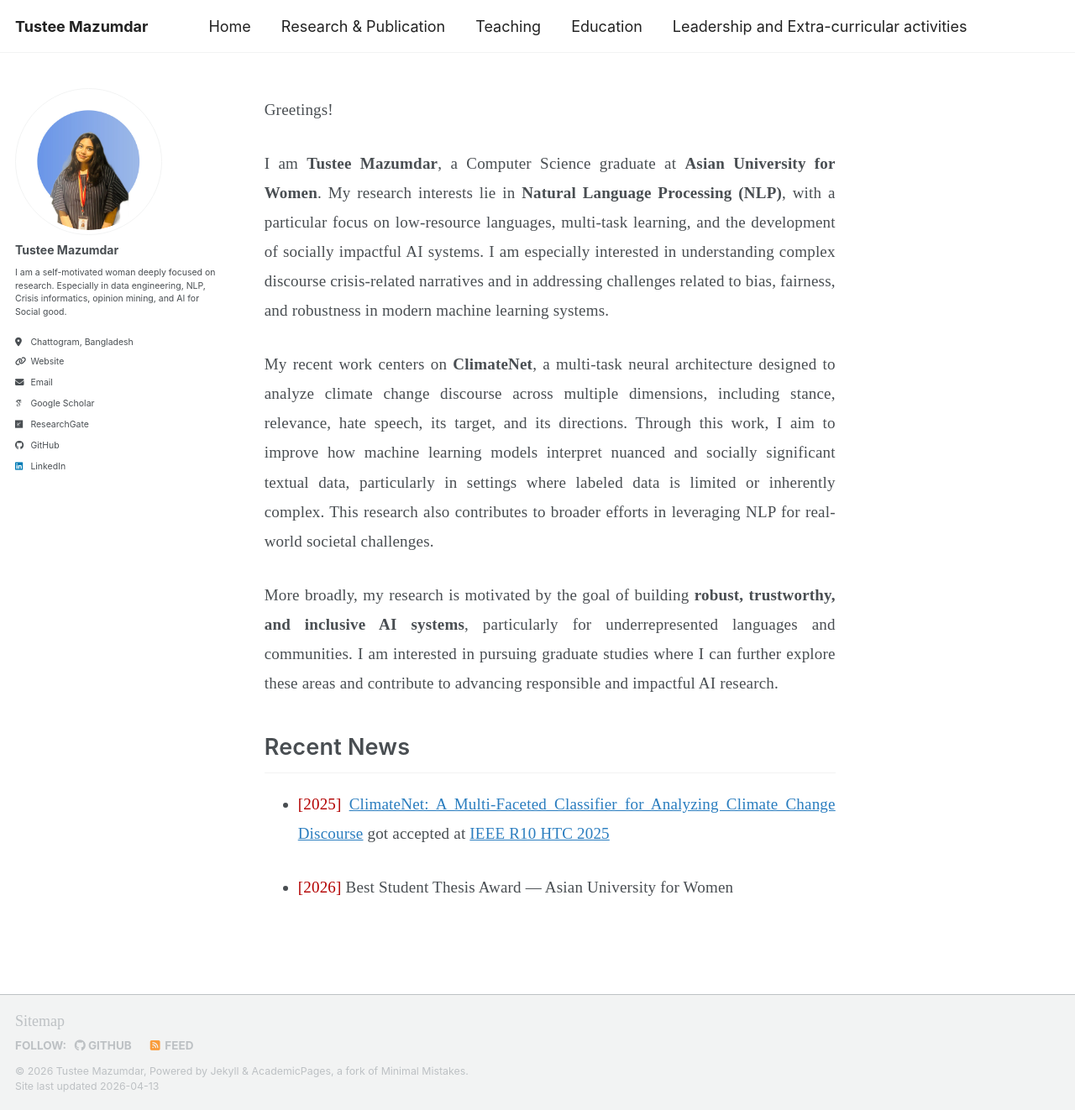
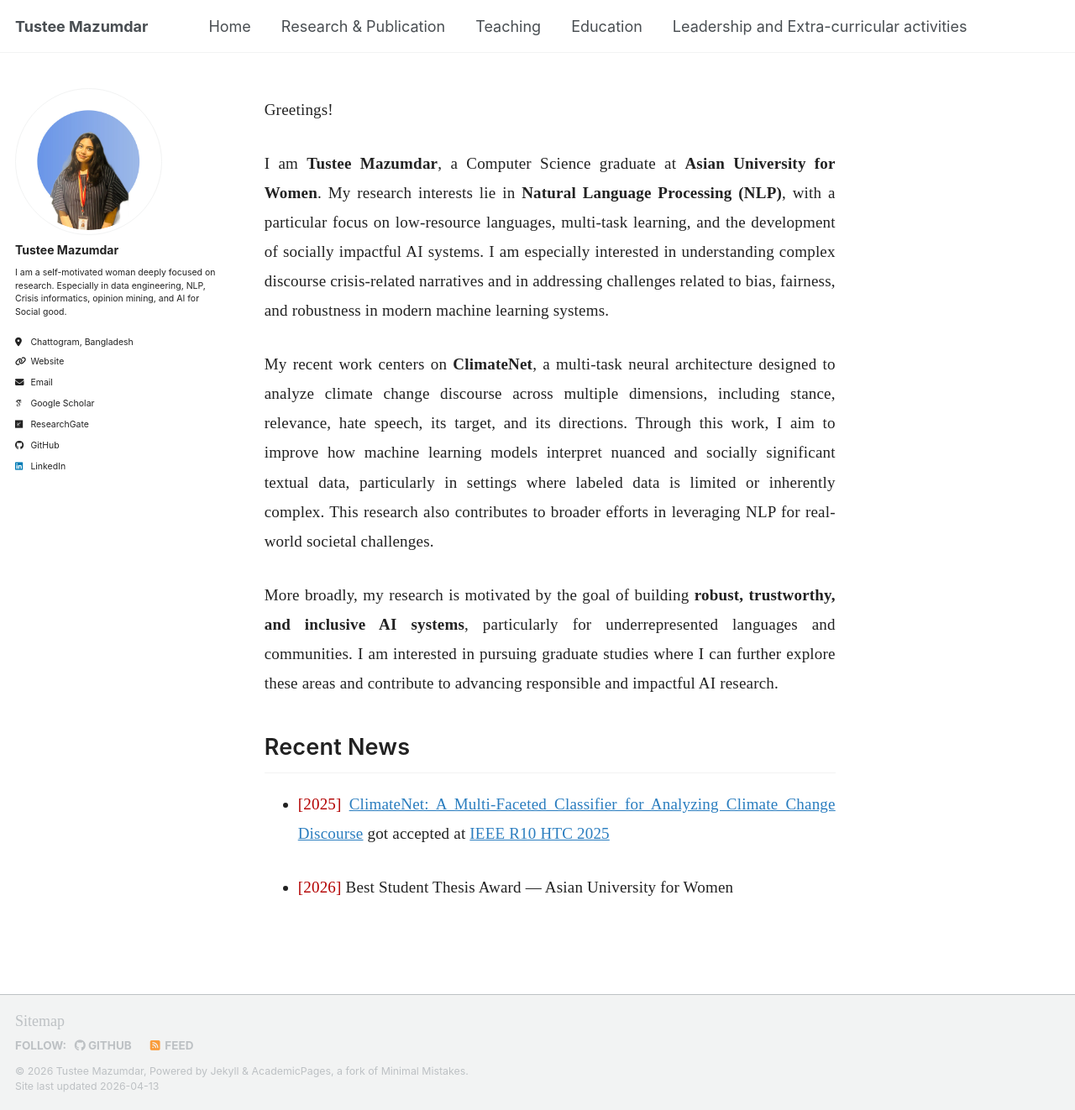
Before and after one commit to TusteeMazumdar/TusteeMazumdar.github.io, a Jekyll site: the page built from _pages/about.md, in a window 1280 px wide and 1322 px high. Shown: the whole window at 84% size. Built offline with Jekyll 4.4.1, drawn with Linux system fonts in a browser that asks for light colours; some web fonts are replaced; a script bundle is joined from its source files by our own code; library files that are not in the unit come from our copies.

Commit message:
Update _syntax.scss

```diff
--- a/_sass/_syntax.scss
+++ b/_sass/_syntax.scss
@@ -78,32 +78,33 @@
 }
 
 /* =========================================================
-   FORCE LIGHT HEADER / NAVBAR (DISABLE DARK HEADER)
+   FORCE LIGHT THEME (DISABLE DARK MODE COMPLETELY)
    ========================================================= */
 
+/* Force white background everywhere */
+html,
+body,
+.page,
+.page__content,
+.sidebar,
 .masthead,
-.masthead__inner-wrap,
-.greedy-nav {
+.archive {
   background-color: #ffffff !important;
-}
-
-/* Navigation links + site title color */
-.masthead__menu-item a,
-.greedy-nav a,
-.site-title {
   color: #222 !important;
 }
 
-/* Mobile menu icon (hamburger) */
-.navicon,
-.navicon::before,
-.navicon::after {
-  background-color: #222 !important;
+/* Kill dark-mode overrides */
+html[data-theme="dark"],
+body[data-theme="dark"] {
+  background-color: #ffffff !important;
+  color: #222 !important;
 }
 
-/* Prevent theme from re-applying dark mode */
-html[data-theme="dark"] .masthead,
-html[data-theme="dark"] .masthead__inner-wrap,
-html[data-theme="dark"] .greedy-nav {
-  background-color: #ffffff !important;
+/* Prevent OS-based dark mode */
+@media (prefers-color-scheme: dark) {
+  html,
+  body {
+    background-color: #ffffff !important;
+    color: #222 !important;
+  }
 }
```
